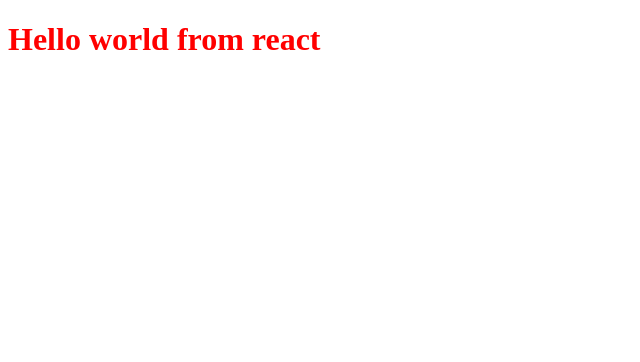
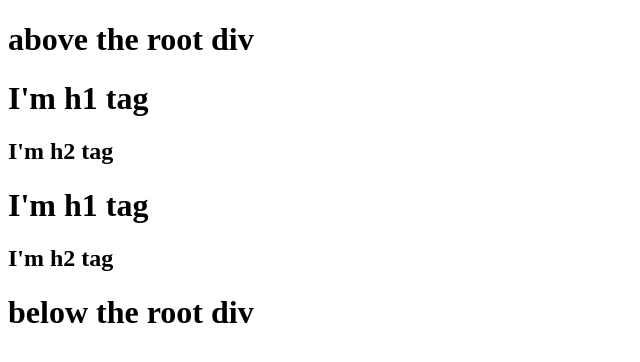
Before and after one commit to Kartikey349/react, a plain HTML site: page ep1/index.html in a window 1280 px wide. Shown: the whole page, without its empty margins (0-640 px from the left). Drawn offline with nearby package versions, Linux system fonts and the light colour scheme.

Commit message:
multi children in createElement

```diff
--- a/ep1/app.js
+++ b/ep1/app.js
@@ -1,10 +1,36 @@
-const h1 = React.createElement(
+/*
+const parent = React.createElement("div", {id : "parent"}, React.createElement("div", {id: "child"},
+    React.createElement("h1", {}, "I'm h1 tag")
+)); //-----> in case of single children
+*/
+
+/*
+const parent = React.createElement("div", {id : "parent"}, React.createElement("div", {id: "child"},
+    [React.createElement("h1", {}, "I'm h1 tag"), React.createElement("h2", {}, "I'm h2 tag")]
+));  //----> for multiple child we can put all of them in an array
+*/
+
+
+const parent = React.createElement("div", {id : "parent"}, [
+    React.createElement("div", {id: "child1"}, [
+    React.createElement("h1", {}, "I'm h1 tag"),
+    React.createElement("h2", {}, "I'm h2 tag")]
+),
+    React.createElement("div", {id: "child2"}, [
+    React.createElement("h1", {}, "I'm h1 tag"),
+    React.createElement("h2", {}, "I'm h2 tag")]
+)]
+);
+
+
+const h1 = React.createElement( //createElement is object
     "h1",
     {id : "heading"},
     "Hello world from react"
 );
 
-console.log(h1) //this will return obj to you
+console.log(parent) //this will return obj to you
 
 const root = ReactDOM.createRoot(document.getElementById('root'));
-root.render(h1); //take the createElement obj then create that tag which browser understand and then render it to root
+
+root.render(parent); // * take the createElement obj then create that tag which browser understand and then render it to root.  * replaces the content inside the html root not append  * this will only render inside the "root" div not the entire html
--- a/ep1/index.html
+++ b/ep1/index.html
@@ -7,9 +7,15 @@
     <link rel="stylesheet" href="style.css">
 </head>
 <body>
+
+
+    <h1>above the root div</h1>
+
     <div id="root">
         <!-- <h1>Hello world!</h1> -->
     </div>
+
+    <h1>below the root div</h1>
 
     <!-- <script>
         const heading = document.createElement('h1');
```
Also changed, not shown: 1 other file.
